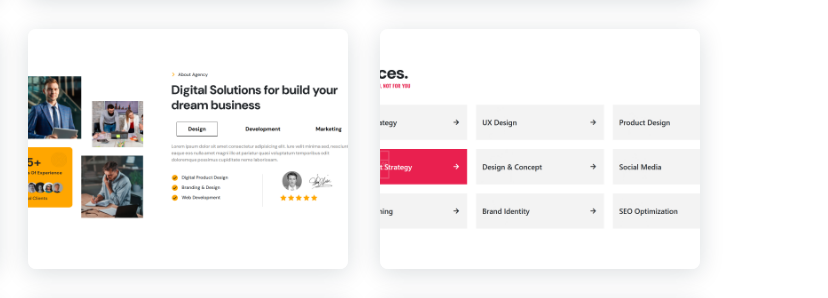
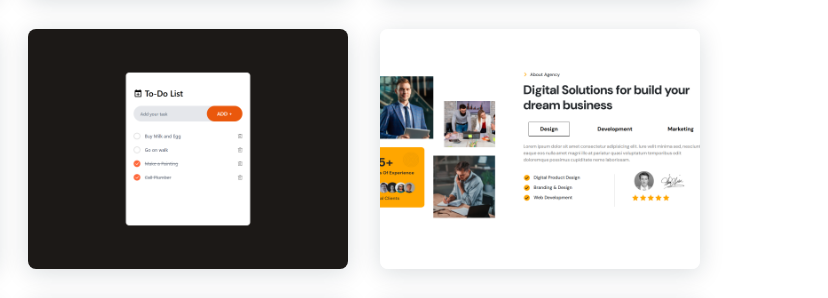
Before and after one commit to witharsh/portfolio, a plain HTML site: page index.html in a window 1280 px wide. Shown: the part 2984-3282 px from the top of the page, 452-1280 px from the left. Drawn offline with nearby package versions, Linux system fonts and the light colour scheme.

Commit message:
add todo project

```diff
--- a/index.html
+++ b/index.html
@@ -236,6 +236,9 @@
                 <a href="https://witharsh.github.io/company-service-page1/" class="work__img">
                     <img src="assets/img/projCompanyService1.png" alt="">
                 </a>
+                <a href="https://todo-by-harsh.netlify.app/" class="work__img">
+                    <img src="assets/img/projTodo.png" alt="">
+                </a>
                 <a href="https://witharsh.github.io/company-about-page/" class="work__img">
                     <img src="assets/img/projCompanyAboutPage.png" alt="">
                 </a>
```
Also changed, not shown: assets/img/projTodo.png (added).
